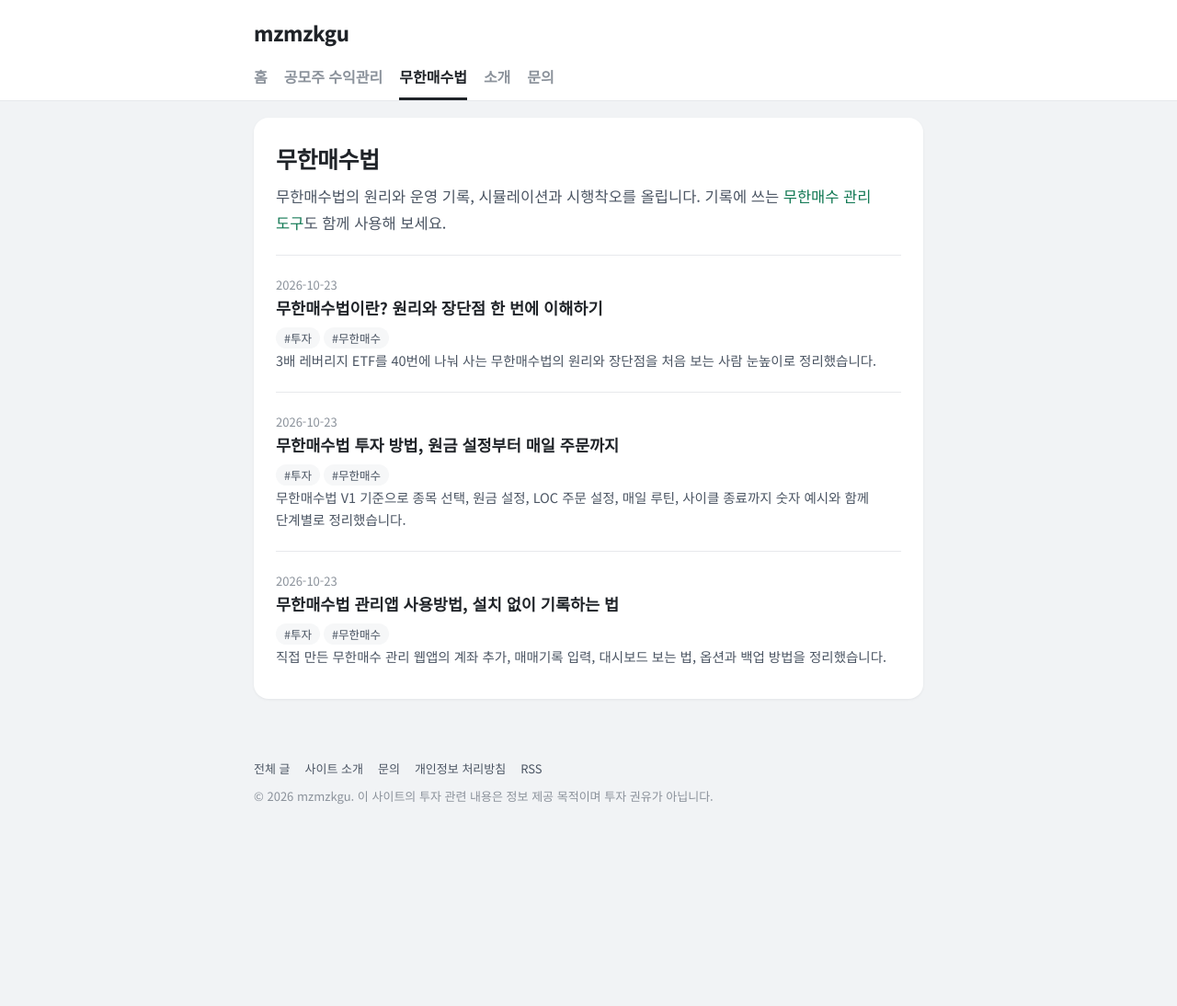
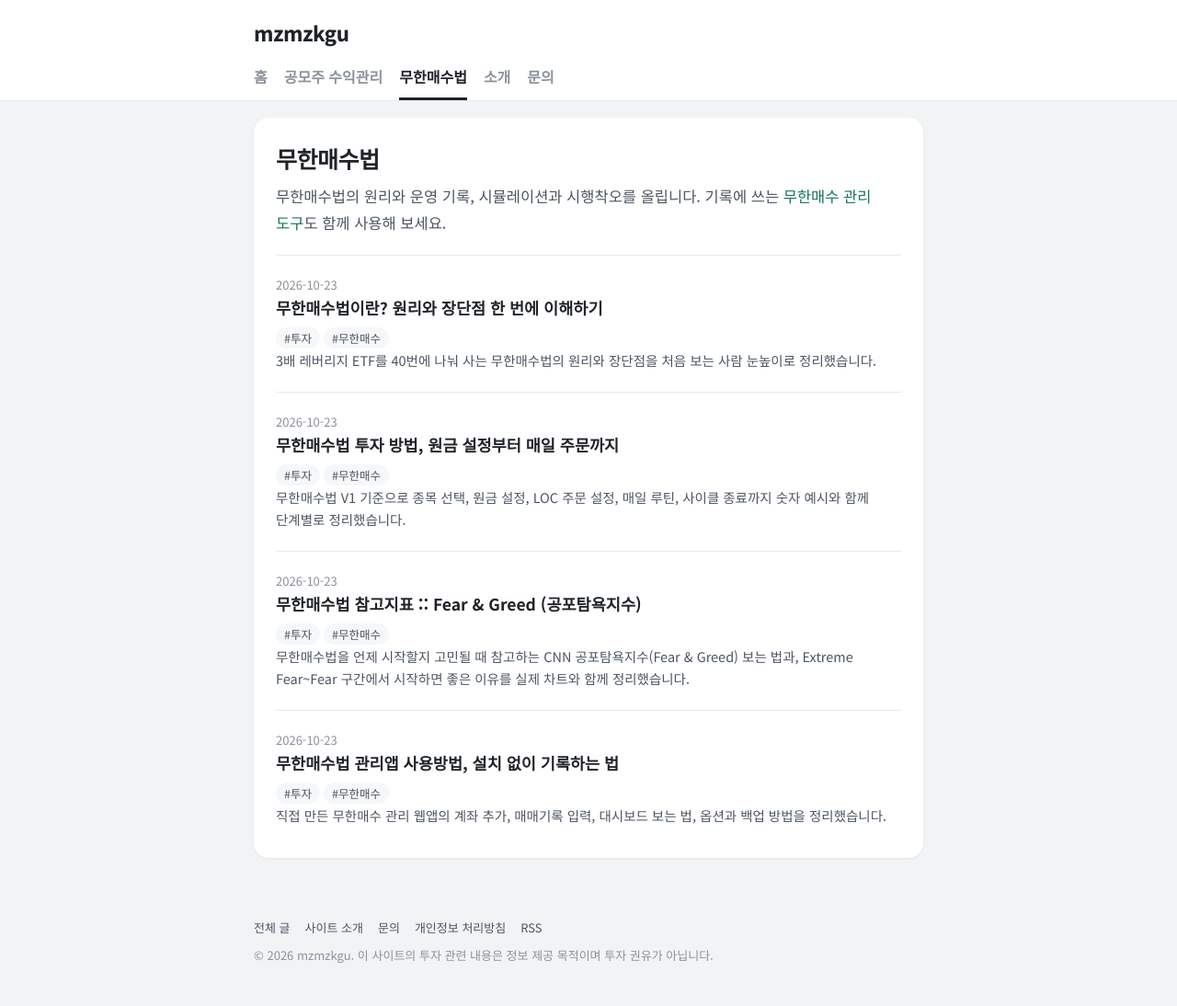
Before and after one commit to mzmzkgu/mzmzkgu.github.io, a Jekyll site: the page built from infinity.html, in a window 1280 px wide. Shown: the whole page at 92% size. Built offline with Jekyll 4.4.1, drawn with Linux system fonts in a browser that asks for light colours; before the commit the page ends 921 px from its top, so only the background shows below that; part of the change alters nothing that is shown.

Commit message:
새 글: 무한매수법 참고지표 :: Fear & Greed (공포탐욕지수) (#9)
Claude-Session: https://claude.ai/code/session_01HnZqqtAcJR4YGqc3LY19aj

Co-authored-by: Claude <noreply@anthropic.com>

```diff
--- a/_layouts/default.html
+++ b/_layouts/default.html
@@ -61,5 +61,11 @@
       <div>© {{ 'now' | date: '%Y' }} mzmzkgu. 이 사이트의 투자 관련 내용은 정보 제공 목적이며 투자 권유가 아닙니다.</div>
     </div>
   </footer>
+  <script>
+    // 글 속 이미지를 누르면 원본 크기로 새 탭에서 열기 (모바일에서 차트 글씨 확대용)
+    document.querySelectorAll('.post-body img').forEach(function (img) {
+      img.addEventListener('click', function () { window.open(img.src, '_blank'); });
+    });
+  </script>
 </body>
 </html>
--- /dev/null
+++ b/_posts/2026-10-23-infinite-buying-fear-greed.md
@@ -0,0 +1,141 @@
+---
+layout: post
+categories: [infinity]
+title: "무한매수법 참고지표 :: Fear & Greed (공포탐욕지수)"
+description: 무한매수법을 언제 시작할지 고민될 때 참고하는 CNN 공포탐욕지수(Fear & Greed) 보는 법과, Extreme Fear~Fear 구간에서 시작하면 좋은 이유를 실제 차트와 함께 정리했습니다.
+tags: [투자, 무한매수]
+---
+
+무한매수법은 일단 시작하면 매일 같은 주문을 거는 **기계적인 방법**입니다. 그래서 오히려 고민은 시작하기 전에 몰립니다. "지금 시작해도 되나?", "더 떨어지면 어쩌지?" 같은 생각이 들기 때문입니다. 저는 이 시작 시점을 정할 때 **CNN의 Fear & Greed(공포탐욕지수)** 를 참고합니다. 이 글에서는 지표를 보는 법과, 왜 공포 구간에서 시작하는 편이 상대적으로 유리한지를 정리했습니다. 무한매수법의 규칙이 낯설다면 [무한매수법이란?]({{ site.baseurl }}{% post_url 2026-10-23-infinite-buying-intro %})을 먼저 읽어보세요.
+
+> 한 줄 요약: Fear & Greed가 **Extreme Fear ~ Fear** 구간일 때 무한매수법을 시작하면, 시장이 흔들릴 때 상대적으로 낮은 가격에서 첫 매수를 하게 됩니다.
+
+## Fear & Greed 지표란?
+
+CNN이 주식 시장의 분위기를 보여주는 지표 7가지를 섞어서 **0~100점**으로 만든 지수입니다. 0에 가까울수록 시장이 공포에 질려 있고, 100에 가까울수록 탐욕에 들떠 있다는 뜻입니다.
+
+| 지표 | 무엇을 보나 |
+|---|---|
+| 모멘텀 | S&P500이 장기 이동평균선(125일) 위에 있는지 |
+| 상승/하락 비중 | 오른 종목과 내린 종목의 비중 |
+| 거래량 | 상승 종목과 하락 종목 중 어디로 거래량이 쏠렸는지 |
+| 콜/풋 옵션 | 시장이 오른다/내린다에 베팅한 옵션의 비율 |
+| 변동성(VIX) | 변동성이 클수록 공포가 크다고 봄 |
+| 국채/주식 | 안전자산(국채)과 위험자산(주식) 중 무엇을 선호하는지 |
+| 정크본드 | 위험한 고수익 채권에 돈이 얼마나 몰리는지 |
+
+하나하나가 모두 좋은 지표지만 매번 따로 보고 섞어 해석하기는 어렵습니다. Fear & Greed는 이걸 **5개 등급과 그림 하나**로 보여줘서 편합니다.
+
+![CNN Fear & Greed 지수 화면](/assets/images/infinite-buying-fear-greed/fear-greed-gauge.jpg){: .mid}
+
+*CNN Fear & Greed 지수 화면 예시(2024년 11월 5일 기준 캡처). 현재 값은 CNN 사이트에서 직접 확인하세요.*
+
+화면 아래쪽에는 어제 종가, 1주일 전, 1개월 전, 1년 전 값도 같이 나옵니다. 이 캡처에서는 현재 43(Fear)인데, 1주일 전 54(Neutral), 1개월 전 73(Greed)이었습니다. **한 달 만에 탐욕에서 공포로** 분위기가 바뀐 겁니다.
+
+등급은 대략 이렇게 나뉩니다. 정확한 구간은 CNN 화면에서 확인하세요.
+
+| 점수(대략) | 등급 | 분위기 |
+|---|---|---|
+| 0~24 | Extreme Fear | 폭락장, 모두가 무서워서 손이 안 가는 때 |
+| 25~44 | Fear | 불안한 분위기 |
+| 45~55 | Neutral | 특별한 쏠림 없음 |
+| 56~75 | Greed | 계속 오를 것 같은 분위기 |
+| 76~100 | Extreme Greed | 과열, 계속 날아오를 것 같은 때 |
+
+## 공포 구간은 실제로 저점이었을까?
+
+머리로는 "폭락할 때 사야 한다"는 걸 알아도, 막상 그때가 되면 무서워서 손이 안 갑니다. 이때 Fear & Greed를 보면 항상 **Fear ~ Extreme Fear** 근처에 있습니다. 2024년 사례로 직접 비교해 봅시다. 아래 차트에서 빨간 동그라미는 Fear & Greed가 크게 떨어졌던 시점입니다.
+
+![2024년 Fear & Greed 지수 추이](/assets/images/infinite-buying-fear-greed/fear-greed-timeline.jpg)
+
+*Fear & Greed 지수의 1년 추이. 빨간 동그라미는 지수가 Fear ~ Extreme Fear까지 내려갔던 시점입니다. (이미지를 누르면 크게 볼 수 있어요)*
+
+같은 시기의 S&P500(SPY ETF) 차트입니다. 같은 시점에 빨간 동그라미를 쳐 봤습니다.
+
+![같은 시기 S&P500(SPY) 차트](/assets/images/infinite-buying-fear-greed/spy-low-points.jpg)
+
+*같은 기간의 SPY(S&P500 ETF) 일봉 차트. 지수가 급락했던 시점과 Fear & Greed가 떨어졌던 시점이 겹칩니다.*
+
+두 차트를 겹쳐 보면 이렇습니다. 값은 차트에서 읽은 대략적인 수치입니다.
+
+| 시기(2024년) | Fear & Greed | S&P500 |
+|---|---|---|
+| 4월 중하순 | 20대 후반 (Fear) | 약 500 부근까지 하락 후 반등 |
+| 8월 초 | 10대 중반 (Extreme Fear) | 약 510 부근까지 급락 후 급반등 |
+| 9월 초 | 30대 후반 (Fear) | 약 540 부근까지 하락 후 상승 |
+
+세 번 모두 **지수가 급락하던 시점에 공포 지표도 같이 바닥권**이었고, 이후 반등했습니다. 시간이 지나고 보면 "공포에 샀던 쪽"이 좋았고, "탐욕에서는 더 사지 않고 버티던 쪽"이 좋았다는 걸 알게 됩니다. 다만 이건 미국 시장에서, 그리고 위 기간에 해당하는 이야기입니다.
+
+## 왜 무한매수법에 참고할까?
+
+무한매수법은 **첫 매수 가격이 평단의 기준점**이 되고, 평단 +10%에서 전량 매도하는 방법입니다. 그래서 시작 시점이 이렇게 영향을 줍니다.
+
+- **공포 구간에서 시작하면** 이미 많이 떨어진 가격이 기준점이 됩니다. 반등만 와도 평단 +10%에 닿기 쉽고, 사이클이 빨리 끝날 가능성이 높아집니다.
+- **탐욕 구간에서 시작하면** 고점 근처가 기준점이 됩니다. 이후 조정이 오면 평단이 높은 상태에서 40회를 쓰게 되어, 3배 레버리지의 하락을 더 크게 맞을 수 있습니다.
+
+그래서 저는 새 사이클을 시작하기 전에 Fear & Greed를 한 번 확인합니다. 어디까지나 시작 시점을 고를 때 쓰는 **참고지표**입니다.
+
+## 구간별로 이렇게 참고합니다
+
+아래는 제 기준을 정리한 표입니다. 참고만 하세요.
+
+| Fear & Greed | 무한매수법 | 달러(환율) |
+|---|---|---|
+| Extreme Fear ~ Fear | 새 사이클을 시작하기 좋은 구간 | 미리 환전해 둔 달러로 매수 |
+| Neutral | 계획한 일정대로 진행. 서두를 이유도, 말릴 이유도 없음 | 정기적으로 조금씩 환전 |
+| Greed ~ Extreme Greed | 새 사이클 시작은 서두르지 않음 | 달러를 싸게 환전해서 모아 두기 |
+
+- **이미 진행 중인 사이클은 지표와 상관없이 규칙대로** 갑니다. 중간에 "지금은 탐욕 구간이니까 멈추자" 같은 식으로 규칙을 바꾸지 않습니다. 무한매수법의 장점이 기계적인 점이기 때문입니다.
+- 지표가 Fear에 닿았다고 같은 날 서두르지 않아도 됩니다. 며칠 지켜보면서 [무한매수법 투자 방법]({{ site.baseurl }}{% post_url 2026-10-23-infinite-buying-how-to %})의 종목 선택(RSI)과 원금 점검을 같이 합니다.
+
+## 환율과 함께 보면 더 좋습니다
+
+저는 몇 년간 이 지표를 쓰면서 **환율과 같이 보는 방식**이 잘 맞았습니다. 개념은 단순합니다.
+
+- **평화의 시기(Greed 이상)**: 주식이 계속 오를 것 같은 분위기입니다. 이때는 달러 가격이 안정되거나 내려가는 경향이 있어서, **달러를 사서 모아 둡니다.**
+- **위험한 시기(Fear 이하)**: 주식이 떨어지고 달러는 오르는 경향이 있습니다. 이때 **모아 둔 달러로 저렴해진 주식을 삽니다.**
+
+달러는 세계 경제가 위험할 때 미국으로 돈이 몰리며 오르는 경향이 있습니다. 그래서 주식과 환율이 반대로 움직이는 순간이 생깁니다.
+
+![S&P500과 원달러 환율 비교 차트](/assets/images/infinite-buying-fear-greed/spy-vs-krw.jpg)
+
+*S&P500(캔들)과 원/달러 환율(파란 선)을 한 차트에 겹쳐 본 화면. 주식이 크게 움직이는 동안 환율은 상대적으로 완만하게 움직입니다.*
+
+미리 환전해 둔 달러가 없으면 주식이 저렴해져도 비싼 환율로 환전해서 사야 합니다. 이렇게 되면 **달러↑ × 주식↓ = 원화(제자리)** 가 됩니다. 반대로 미리 환전해 뒀다면 **달러↓ × 주식↓ = 원화(이득)** 로 볼 수 있습니다.
+
+무한매수법에 적용하면 원금을 정할 때 이런 순서가 됩니다.
+
+1. 평소(Greed 이상)에 시작할 원금만큼 달러를 조금씩 환전해 둡니다. 외화 RP 같은 상품을 쓰기도 합니다.
+2. Fear & Greed가 Fear 이하로 내려오면 준비한 달러로 새 사이클을 시작합니다.
+3. 시작한 뒤에는 규칙대로 진행합니다.
+
+저는 이상적인 시나리오(Extreme Fear에서 사서 Extreme Greed에서 파는 방식)까지는 하지 않고, **Extreme Greed에서는 환전, Extreme Fear에서는 추가 매수**를 하는 쪽으로 활용합니다.
+
+## 꼭 알아둘 주의점
+
+- **Fear가 바닥이라는 뜻은 아닙니다.** Fear 구간에 들어간 뒤 더 떨어질 수도 있습니다. 2022년처럼 약세장이 길게 이어지면 공포 구간이 몇 달씩 지속될 수 있습니다.
+- **표본이 적습니다.** 위 세 번은 2024년 한 해의 사례일 뿐입니다. 과거에 잘 맞았다고 앞으로도 같다는 보장은 없습니다.
+- **미국 주식시장 기준입니다.** 저는 주식은 장기 흐름에서 대체로 맞다고 보지만, 코인용 Fear & Greed는 잘 안 맞는 것 같았습니다.
+- **3배 레버리지의 위험은 그대로입니다.** 공포 구간에서 시작해도 40회를 다 쓴 뒤 하락이 이어지면 방법이 없습니다. 원금은 반드시 **잉여자금**으로 정하세요.
+- **시작 타이밍만 참고합니다.** 시작한 뒤에는 지표와 상관없이 규칙대로 갑니다.
+
+## 시작 전 체크리스트
+
+- [ ] CNN 사이트에서 Fear & Greed 현재 값을 확인했는가
+- [ ] 값이 Fear 이하인가, 아니라면 서두르지 않고 기다릴 수 있는가
+- [ ] 시작에 쓸 달러를 미리 준비했는가
+- [ ] 종목 기준(RSI 등)과 0.5회분으로 최소 1주를 살 수 있는지 확인했는가
+- [ ] 40회를 다 쓴 뒤에도 버틸 수 있는 잉여자금인가
+
+## 정리
+
+Fear & Greed는 **미국 주식시장의 분위기를 한눈에 보여주는 참고지표**입니다. 무한매수법은 첫 매수 가격이 기준점이 되기 때문에, 시장이 겁에 질려 있는 Extreme Fear ~ Fear 구간에서 시작하면 상대적으로 낮은 가격에서 출발할 수 있습니다. 평화로운 시기에는 달러를 모아 두고, 위험한 시기에 그 달러로 시작하는 식으로 환율과 같이 보면 더 좋습니다. 다만 공포가 바닥을 보장하지는 않으니, 규칙과 잉여자금으로 버티는 구조는 그대로 지켜야 합니다.
+
+- [무한매수법이란? 원리와 장단점]({{ site.baseurl }}{% post_url 2026-10-23-infinite-buying-intro %})
+- [무한매수법 투자 방법, 원금 설정부터 매일 주문까지]({{ site.baseurl }}{% post_url 2026-10-23-infinite-buying-how-to %})
+- [무한매수법 관리앱 사용방법]({{ site.baseurl }}{% post_url 2026-10-23-infinite-buying-app-guide %})
+
+## 참고
+
+- [Fear & Greed Index, CNN](https://edition.cnn.com/markets/fear-and-greed)
+- 제 블로그: [공포-탐욕지수(Fear&Greed) 활용법, 언제 현금 모아두고 주식 매수하는 게 좋은지 포인트 잡기](https://blog.naver.com/kgu3405/223649654792)
--- a/assets/style.css
+++ b/assets/style.css
@@ -115,8 +115,9 @@ article h1 { font-size: 24px; line-height: 1.5; margin-bottom: 8px; }
 }
 .post-body h3 { margin: 26px 0 6px; padding-left: 10px; border-left: 3px solid var(--text); line-height: 1.4; }
 .post-body img { display: block; max-width: 100%; height: auto; margin: 16px auto; border-radius: 8px; border: 1px solid var(--line); }
-.post-body img.narrow { max-width: 340px; }
-.post-body img.mid { max-width: 560px; }
+.post-body img.narrow { max-width: min(340px, 100%); }
+.post-body img.mid { max-width: min(560px, 100%); }
+.post-body img { cursor: zoom-in; }
 /* 스크린샷 묶음: PC에선 나란히, 모바일에선 옆으로 넘겨 보기 */
 .post-body .shots { display: flex; gap: 10px; margin: 16px 0 4px; overflow-x: auto; scroll-snap-type: x mandatory; -webkit-overflow-scrolling: touch; }
 .post-body .shots p { flex: 0 0 76%; margin: 0; scroll-snap-align: center; }
```
Also changed, not shown: assets/images/infinite-buying-fear-greed/fear-greed-gauge.jpg (added), assets/images/infinite-buying-fear-greed/fear-greed-timeline.jpg (added), assets/images/infinite-buying-fear-greed/spy-low-points.jpg (added), assets/images/infinite-buying-fear-greed/spy-vs-krw.jpg (added).
